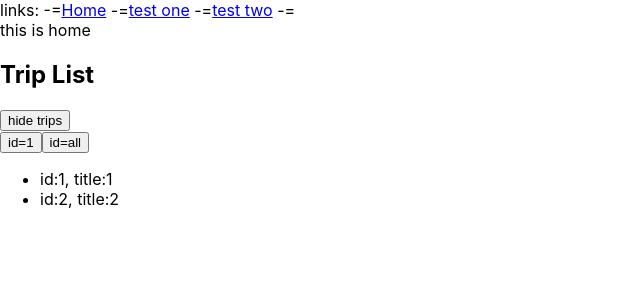
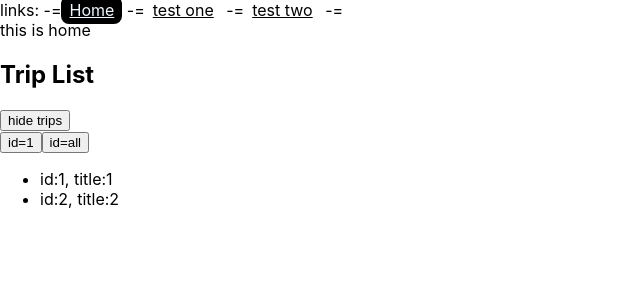
Before and after one commit to TohidEq/learning-react-maximilian-cours, a React (Create React App) app in the folder 05-netninja-data-fetch/tripago/: page / in a window 1280 px wide. Shown: the top 300 px of the page, without its empty margins (0-640 px from the left). Built offline with nearby package versions, Linux system fonts and the light colour scheme; data requests are answered from the project's data file; the HTML template or start-up script is replaced by a standard one.

Commit message:
10-Links with NavLink(without 'exact')  Net Ninja

```diff
--- a/05-netninja-data-fetch/tripago/src/App.js
+++ b/05-netninja-data-fetch/tripago/src/App.js
@@ -1,4 +1,4 @@
-import { BrowserRouter, Routes, Route, Link } from "react-router-dom";
+import { BrowserRouter, Routes, Route, NavLink } from "react-router-dom";
 
 import Home from "./Components/Home/Home";
 import TestOne from "./Components/TestOne/TestOne";
@@ -10,9 +10,9 @@ function App() {
       <BrowserRouter>
         <nav>
           links: -=
-          <Link to={"/"}>Home</Link> -=
-          <Link to={"/testone"}>test one</Link> -=
-          <Link to={"/testtwo"}>test two</Link> -=
+          <NavLink to={"/"}>Home</NavLink> -=
+          <NavLink to={"/testone"}>test one</NavLink> -=
+          <NavLink to={"/testtwo"}>test two</NavLink> -=
         </nav>
         <Routes>
           <Route exact path="/" element={<Home />} />
--- a/05-netninja-data-fetch/tripago/src/index.css
+++ b/05-netninja-data-fetch/tripago/src/index.css
@@ -1,13 +1,23 @@
 body {
   margin: 0;
-  font-family: -apple-system, BlinkMacSystemFont, 'Segoe UI', 'Roboto', 'Oxygen',
-    'Ubuntu', 'Cantarell', 'Fira Sans', 'Droid Sans', 'Helvetica Neue',
+  font-family: -apple-system, BlinkMacSystemFont, "Segoe UI", "Roboto", "Oxygen",
+    "Ubuntu", "Cantarell", "Fira Sans", "Droid Sans", "Helvetica Neue",
     sans-serif;
   -webkit-font-smoothing: antialiased;
   -moz-osx-font-smoothing: grayscale;
 }
 
 code {
-  font-family: source-code-pro, Menlo, Monaco, Consolas, 'Courier New',
+  font-family: source-code-pro, Menlo, Monaco, Consolas, "Courier New",
     monospace;
 }
+
+a {
+  color: black;
+  border-radius: 8px;
+  padding: 4px 8px;
+}
+a.active {
+  color: aliceblue;
+  background-color: black;
+}
```
